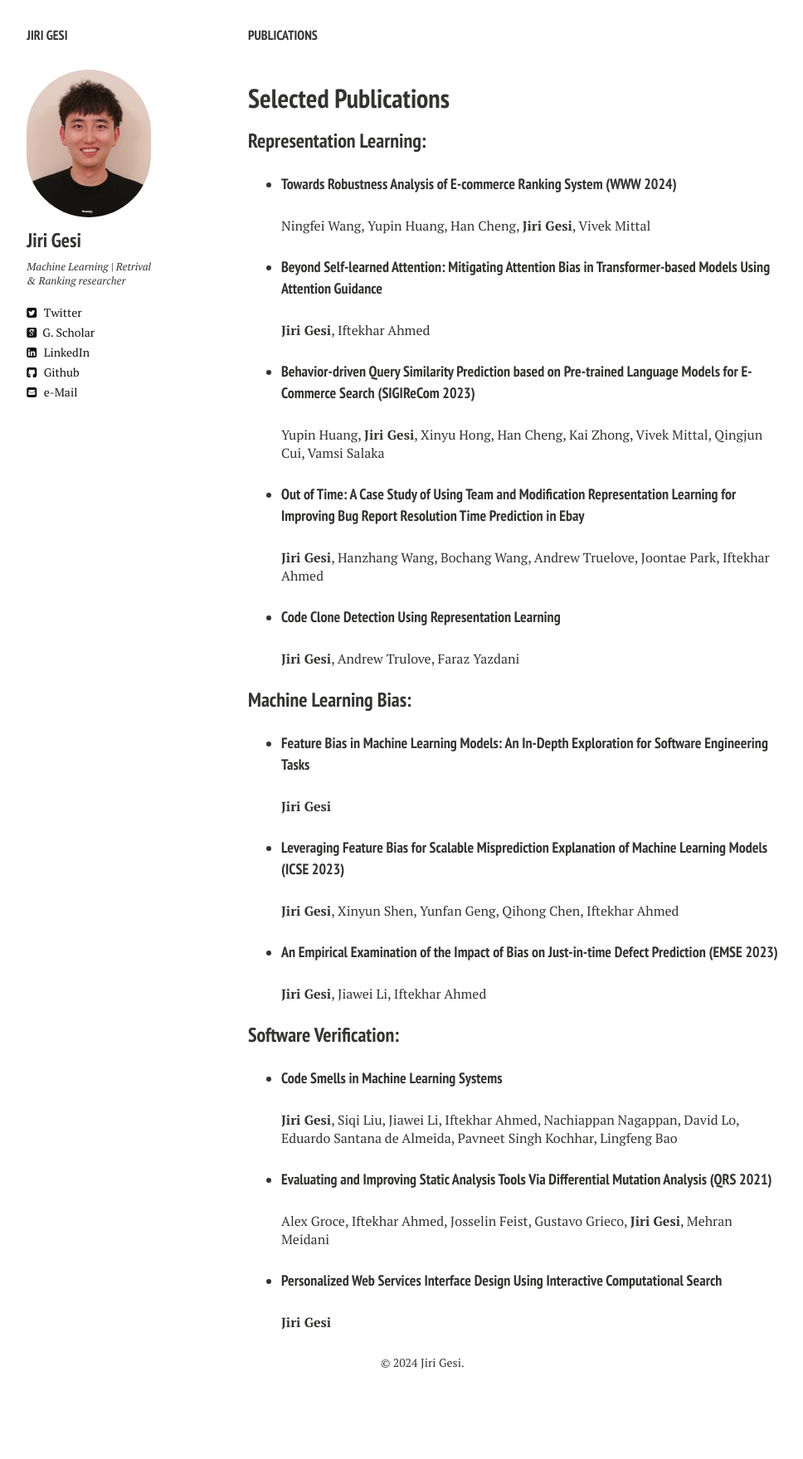
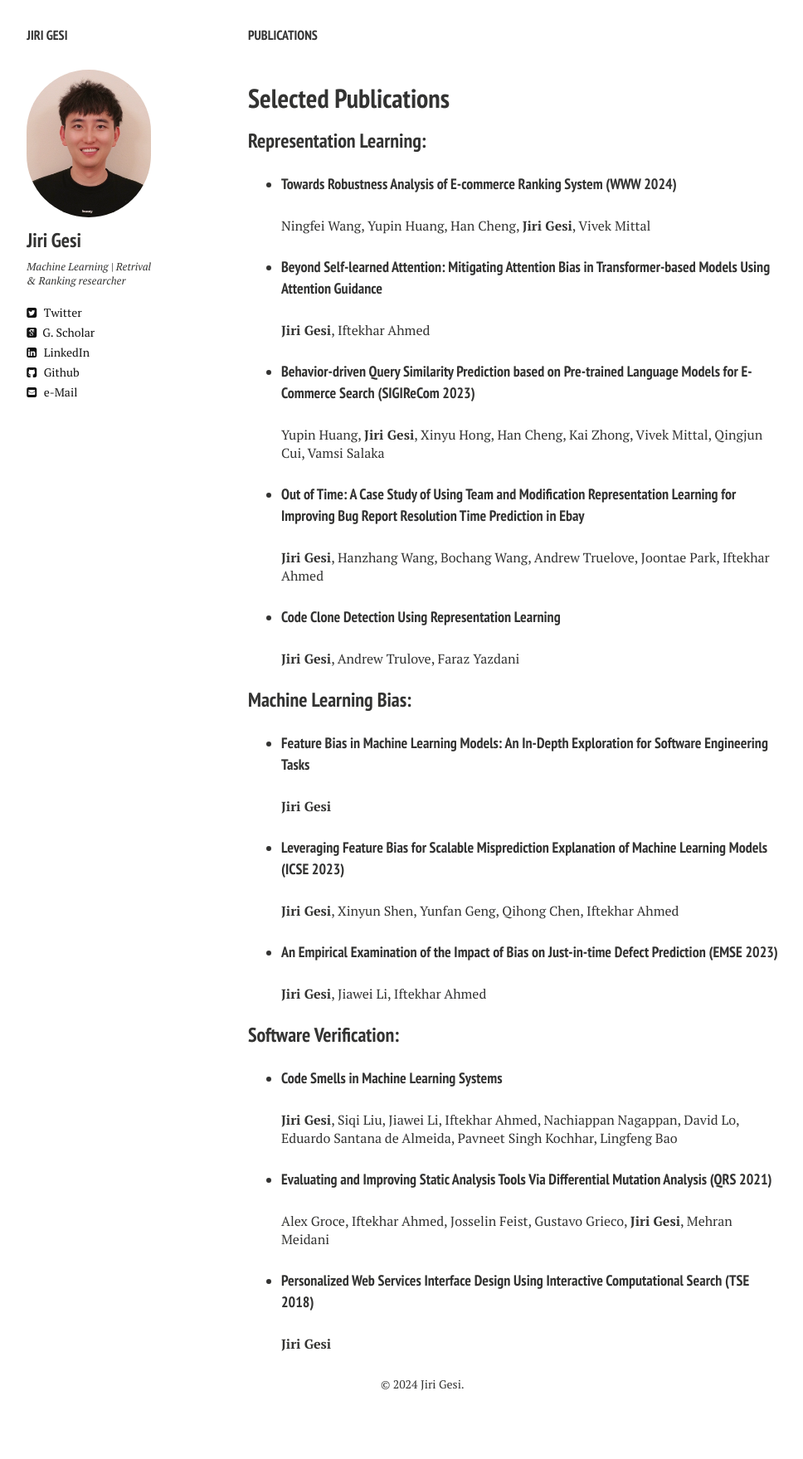
Before and after one commit to Jirigesi/Jirigesi.github.io, a Jekyll site: the page built from publications.md, in a window 1280 px wide. Shown: the whole page at 83% size, without its empty margins (21-989 px from the left). Built offline with Jekyll 4.4.1, drawn with Linux system fonts in a browser that asks for light colours; nearby versions of some CDN libraries; before the commit the page ends 1733 px from its top, so only the background shows below that.

Commit message:
Update publications.md

```diff
--- a/publications.md
+++ b/publications.md
@@ -43,5 +43,5 @@ comments: false
 * #### Evaluating and Improving Static Analysis Tools Via Differential Mutation Analysis (QRS 2021)
   Alex Groce, Iftekhar Ahmed, Josselin Feist, Gustavo Grieco, **Jiri Gesi**, Mehran Meidani
 
-* #### Personalized Web Services Interface Design Using Interactive Computational Search
+* #### Personalized Web Services Interface Design Using Interactive Computational Search (TSE 2018)
   **Jiri Gesi**
```
